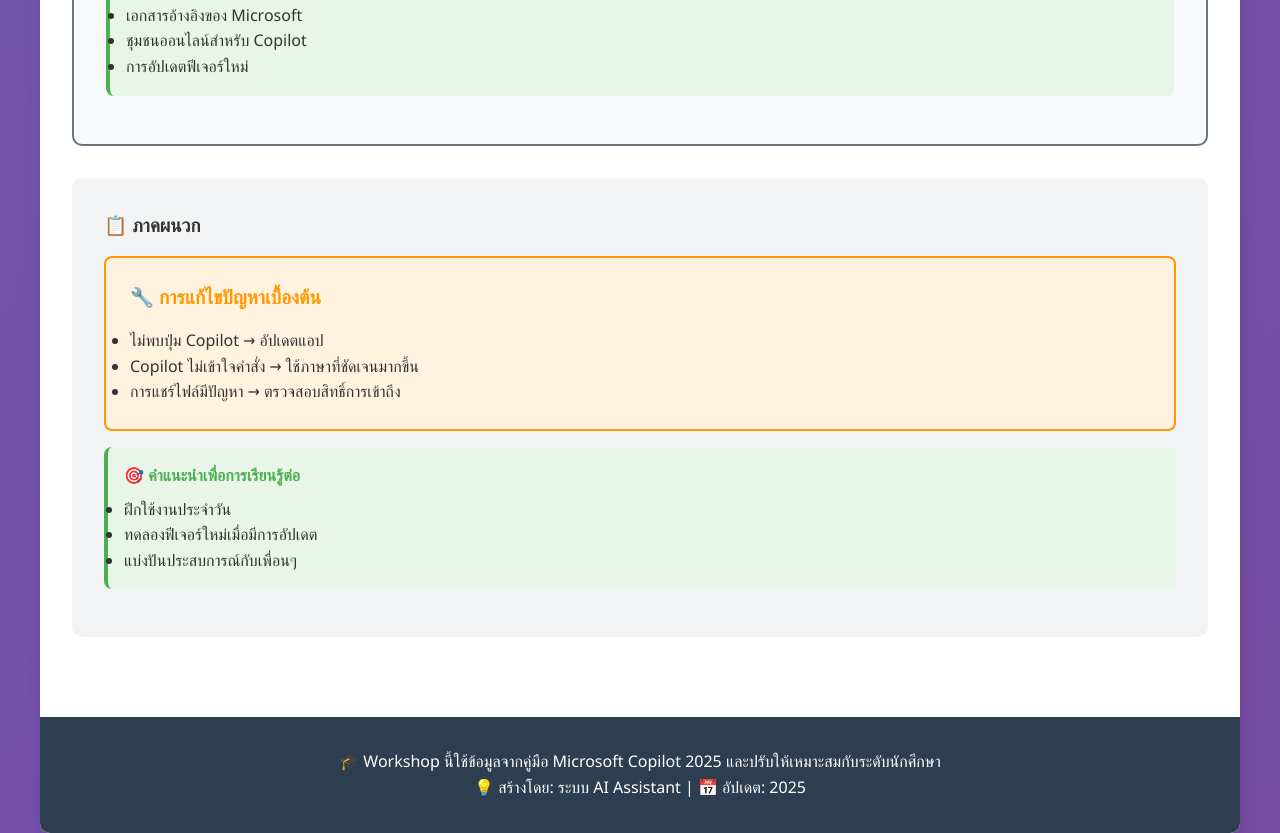
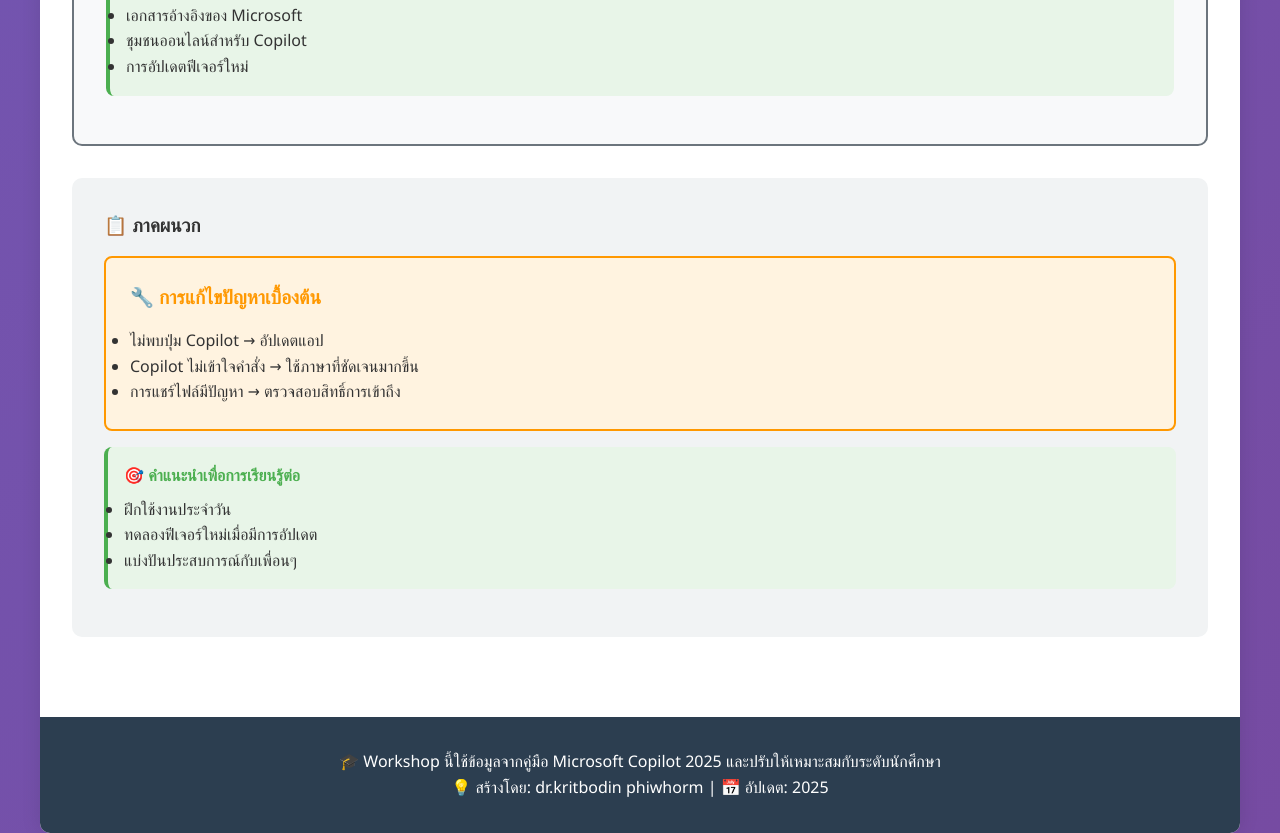
Before and after one commit to kritbodin/AI-SSKRU, a plain HTML site: page MS-Copilot-app/index.html in a window 1280 px wide. Shown: the part 9825-10658 px from the top of the page. Drawn offline with Linux system fonts and the light colour scheme.

Commit message:
Update index.html

```diff
--- a/MS-Copilot-app/index.html
+++ b/MS-Copilot-app/index.html
@@ -685,7 +685,7 @@
 
         <div class="footer">
             <p>🎓 Workshop นี้ใช้ข้อมูลจากคู่มือ Microsoft Copilot 2025 และปรับให้เหมาะสมกับระดับนักศึกษา</p>
-            <p>💡 สร้างโดย: ระบบ AI Assistant | 📅 อัปเดต: 2025</p>
+            <p>💡 สร้างโดย: dr.kritbodin phiwhorm | 📅 อัปเดต: 2025</p>
         </div>
     </div>
 </body>
```
